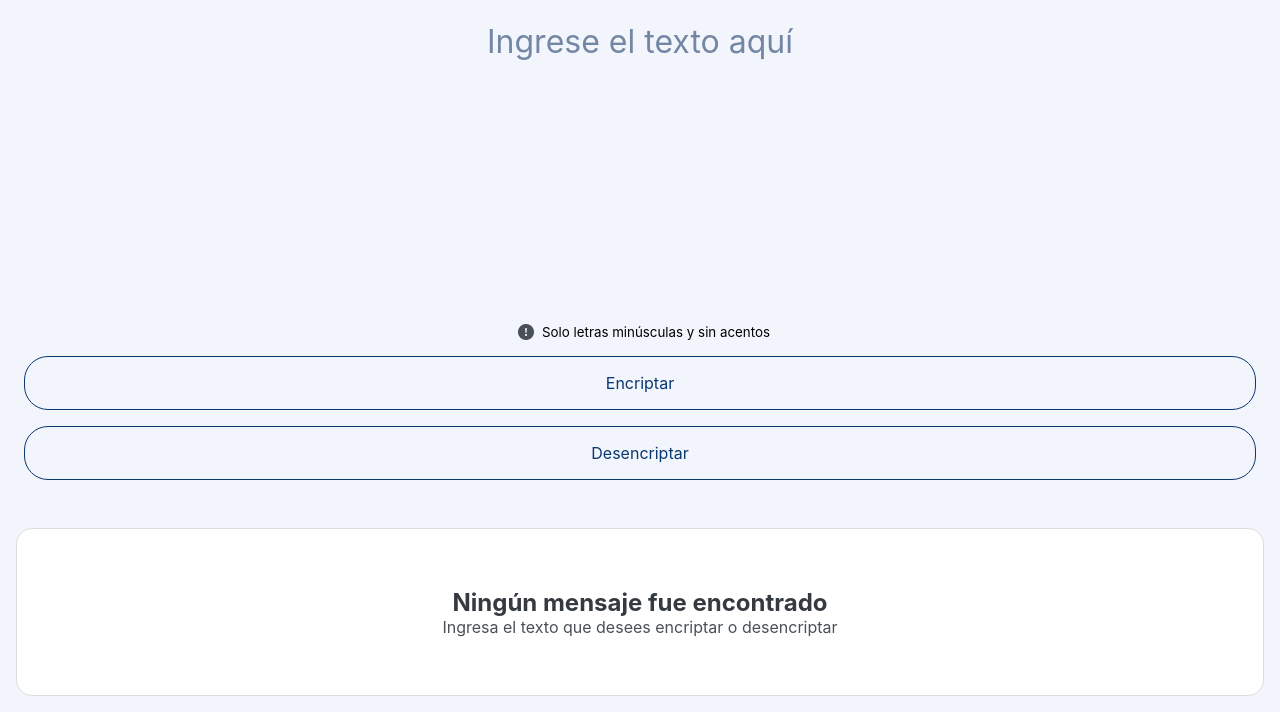
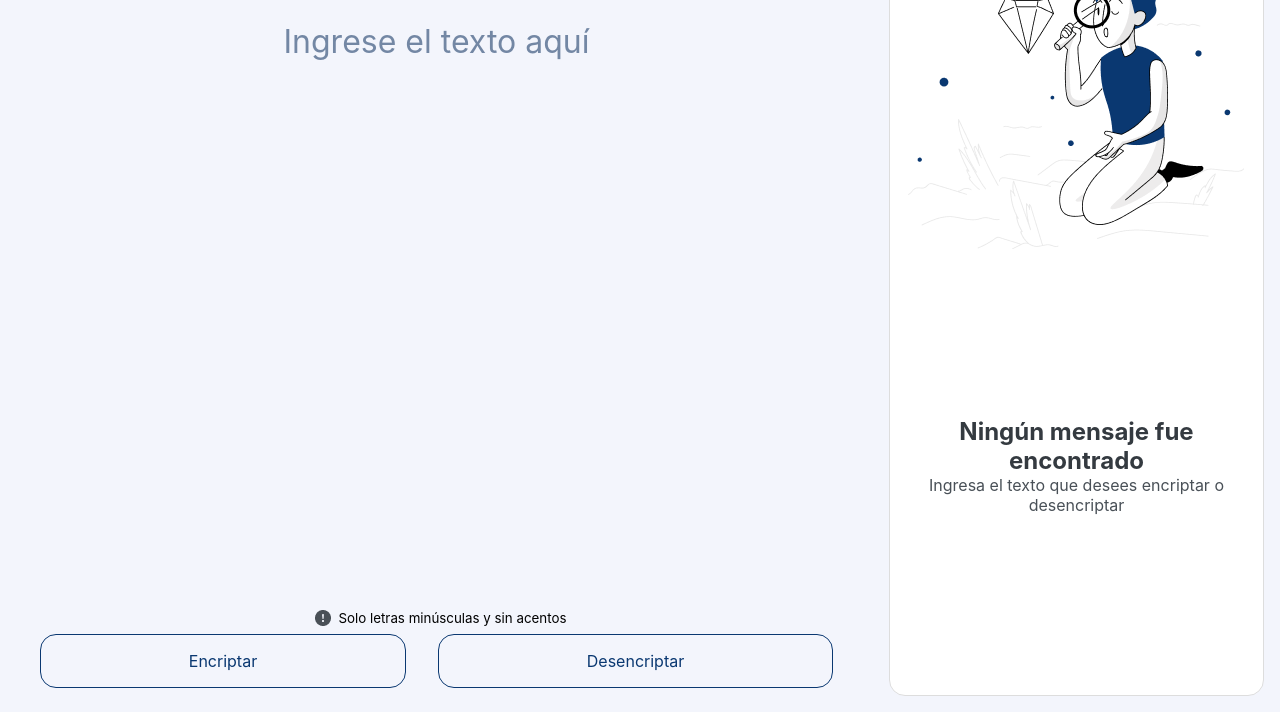
Before and after one commit to EduenSarceno/alura_reto1, a plain HTML site: page index.html in a window 1280 px wide. Shown: the part 88-800 px from the top of the page. Drawn offline with Linux system fonts and the light colour scheme.

Commit message:
hacer responsivo el layout

```diff
--- a/app.js
+++ b/app.js
@@ -68,7 +68,7 @@ function mostrarResultado() {
   barra.classList.add('con-salida')
 }
 
-function ocultaResultado() {
+function ocultarResultado() {
   barra.classList.remove('con-salida')
 }
 
@@ -97,7 +97,7 @@ function uiDesencriptar() {
   entrada.value = ''
   if (txt.length === 0) {
     salida.textContent = ''
-    ocultaResultado()
+    ocultarResultado()
   } else {
     salida.textContent = desEncriptar(txt)
     mostrarResultado()
--- a/index.html
+++ b/index.html
@@ -6,7 +6,7 @@
   <title>Challenge1 - Oracle Next Education</title>
   <link rel="stylesheet" href="./style.css" />
 </head>
-<body>
+<body class="d-md-flex flex-md-row">
 <div class="principal d-flex flex-column">
   <header>
     <img src="./img/logo.svg" class="logo"/>
@@ -18,9 +18,9 @@
   <div class="advertencia d-flex">
     <span class="icon-info"></span><small>Solo letras minúsculas y sin acentos</small>
   </div>
-  <div class="d-flex flex-column">
-    <input type="button" class="button" value="Encriptar" onclick="uiEncriptar()"/>
-    <input type="button" class="button" value="Desencriptar" onclick="uiDesencriptar()"/>
+  <div class="d-flex flex-column flex-sm-row">
+    <input type="button" class="button flex-sm-grow" value="Encriptar" onclick="uiEncriptar()"/>
+    <input type="button" class="button flex-sm-grow" value="Desencriptar" onclick="uiDesencriptar()"/>
   </div>
   </div>
 </div>
--- a/style.css
+++ b/style.css
@@ -235,7 +235,63 @@ input.button:focus {
  * 3.2 Tablet
  * =============
  */
+@media only screen and (min-width: 375px) {
+  .d-sm-flex {
+    display:  flex;
+  }
+
+  .flex-sm-column {
+    flex-direction: column;
+  }
+
+  .flex-sm-row {
+    flex-direction: row;
+  }
+
+  .flex-sm-grow {
+    flex-grow: 1;
+  }
+
+  input.button {
+    border-radius: 1rem;
+    margin: 0px 1rem;
+  }
+
+}
 /* ==============
  * 3.3 Desktop
  * ==============
  */
+@media only screen and (min-width: 768px) {
+  .d-md-flex {
+    display:  flex;
+  }
+
+  .d-md-block {
+    display: block;
+  }
+
+  .flex-md-column {
+    flex-direction: column;
+  }
+
+  .flex-md-row {
+    flex-direction: row;
+  }
+
+  .flex-md-grow {
+    flex-grow: 1;
+  }
+
+  .principal {
+    width: 70%;
+  }
+
+  .barra-lateral {
+    width: 30%;
+  }
+
+  body {
+    height: 100vh;
+  }
+}
```
